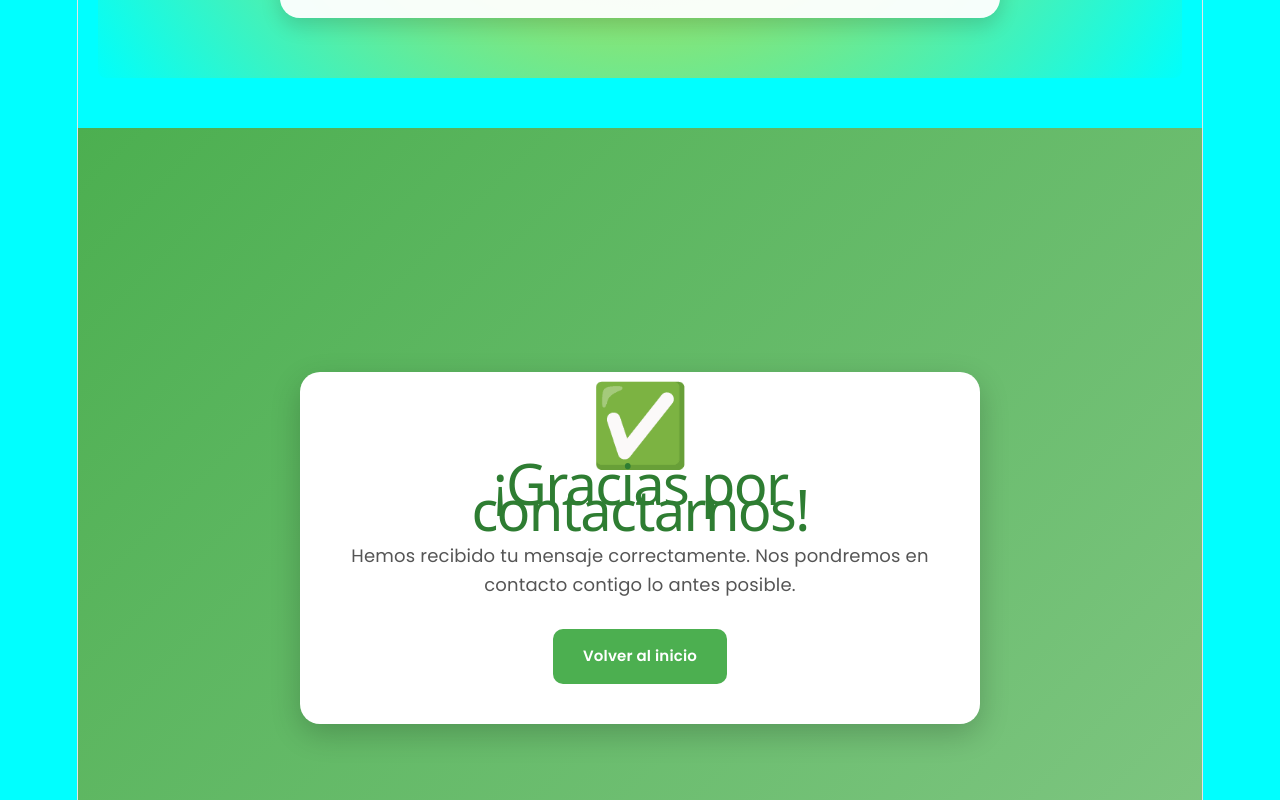
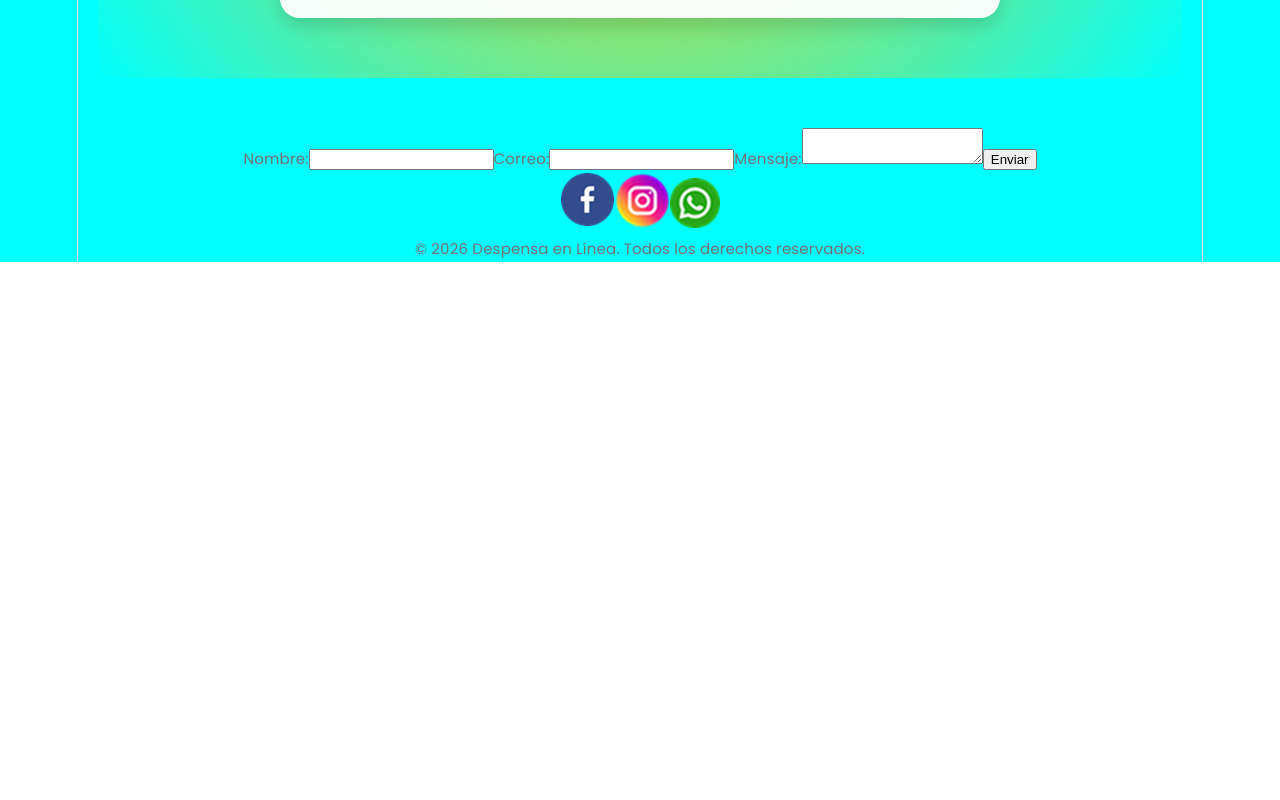
Before and after one commit to LilyBrench/miwebdespensaenlinea, a React (Vite) app: page / in a window 1280 px wide. Shown: the part 3300-4100 px from the top of the page. After the commit the page ends 3562 px from the top, so only its background shows below. Built offline with nearby package versions, Linux system fonts and the light colour scheme.

Commit message:
Actualizar formulario y pagina de gracias

```diff
--- a/public/gracias.html
+++ b/public/gracias.html
@@ -22,7 +22,7 @@
         Hemos recibido correctamente tu información y nos pondremos en contacto contigo lo antes posible.
     </p>
 
-    <a href="/https://miwebdespensaenlinea.netlify.app/" class="boton">
+    <a href="/https://midespensa-enlinea.netlify.app//" class="boton">
         Volver al sitio
     </a>
 
--- a/src/App.jsx
+++ b/src/App.jsx
@@ -1,36 +1,24 @@
-import { BrowserRouter, Routes, Route } from "react-router-dom";
 
 import Header from "./components/Header/Header";
 import Hero from "./components/Hero/Hero";
 import Video from "./components/Video/Video";
 import Main from "./components/Main/Main";
-import Gracias from "./components/Gracias/Gracias";
+import Formulario from "./components/Formulario/Formulario";
 import Footer from "./components/Footer/Footer";
 
 import styles from "./App.module.css";
 
-// Página principal
-const Inicio = () => {
+
+function App() {
   return (
     <div className={styles.container}>
       <Header />
       <Hero />
       <Video />
       <Main />
-      <Gracias />
+      <Formulario />
       <Footer />
     </div>
-  );
-};
-
-function App() {
-  return (
-    <BrowserRouter>
-      <Routes>
-        <Route path="/" element={<Inicio />} />
-        <Route path="/gracias" element={<Gracias />} />
-      </Routes>
-    </BrowserRouter>
   );
 }
 
--- a/src/components/Formulario/Formulario.jsx
+++ b/src/components/Formulario/Formulario.jsx
@@ -5,7 +5,8 @@ const Formulario = () => {
     method="POST"
     data-netlify="true"
     netlify-honeypot="bot-field"
-    action="/Gracias">
+    action="/gracias.html"
+    >
       <input type="hidden" name="form-name" value="contacto" />
 
       <p hidden>
--- a/src/components/Gracias/Gracias.jsx
+++ b/src/components/Gracias/Gracias.jsx
@@ -1,4 +1,4 @@
-import styles from './Gracias.module.css';
+import styles from "./Gracias.module.css";
 
 const Gracias = () => {
   return (
@@ -13,7 +13,10 @@ const Gracias = () => {
           Nos pondremos en contacto contigo lo antes posible.
         </p>
 
-        <a href="/https://midespensa-enlinea.netlify.app/" className={styles.boton}>
+        <a
+          href="https://midespensa-enlinea.netlify.app/"
+          className={styles.boton}
+        >
           Volver al inicio
         </a>
       </div>
```
